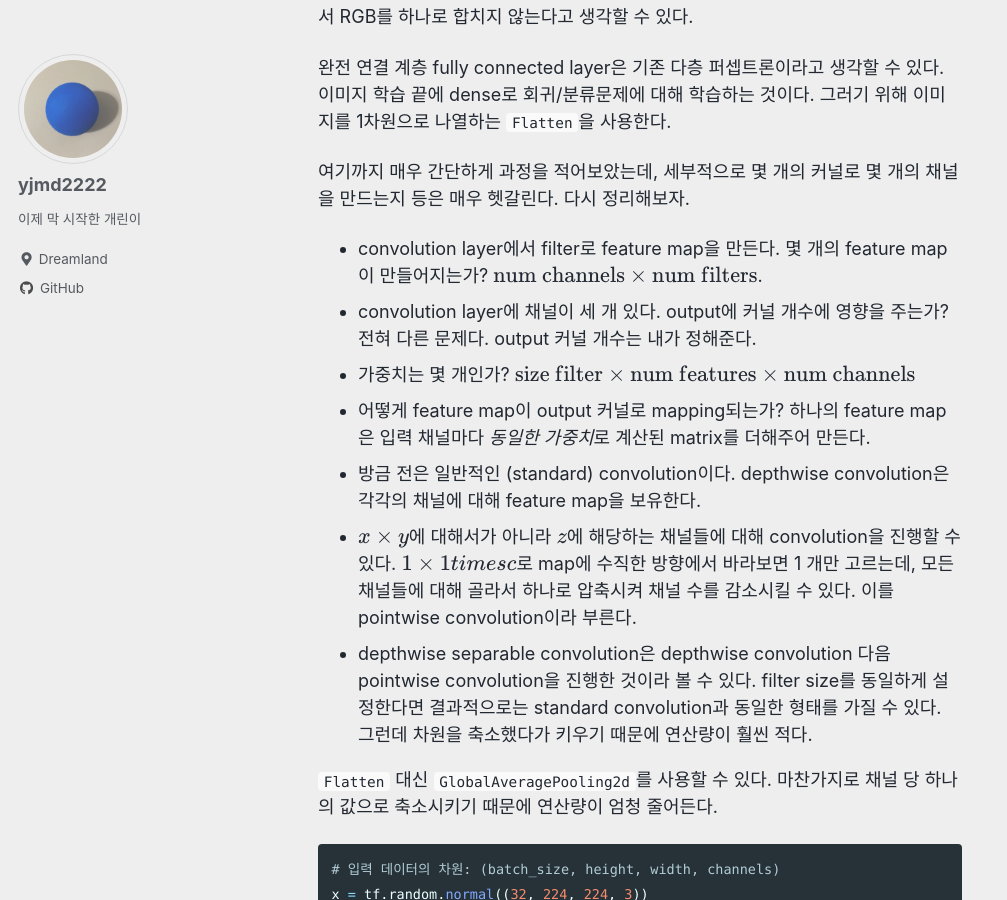
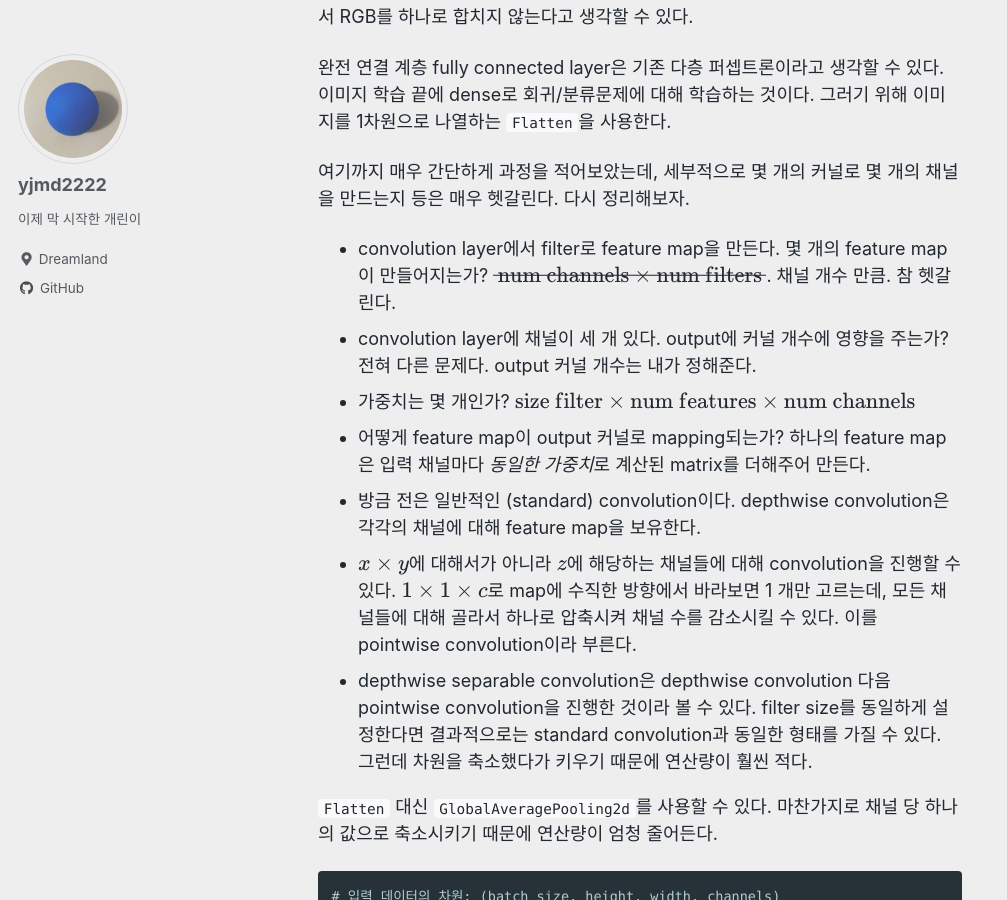
Before and after one commit to yjmd2222/yjmd2222.github.io, a Jekyll site: the page built from _posts/2023-05-02-deep-learning-n331-cnn.md, in a window 1280 px wide and 900 px high, scrolled down 1043 px. Shown: the whole window, without its empty margins (0-1007 px from the left). Built offline with Jekyll 4.4.1, drawn with Linux system fonts in a browser that asks for light colours; cached includes are drawn as plain includes; formulas are drawn with MathJax 3; comment, search, counter and statistics services are not loaded.

Commit message:
331 misinformation

```diff
--- a/_posts/2023-05-02-deep-learning-n331-cnn.md
+++ b/_posts/2023-05-02-deep-learning-n331-cnn.md
@@ -8,7 +8,7 @@ tags: [AIB, 딥러닝, deep_learning, convolutional_neural_network, transfer_lea
 date: 2023-05-02 20:00
 last_modified_at: 2023-05-02T20:00:00-09:00
 ---
-
+$ \require{enclose} $
 합성곱 신경망(Convolutional Neural Network)는 이미징 분석에서 2차원의 그림의 정보를 잘 담아낸다. 그림을 조각내서 1차원으로 이어붙이는 `Flatten`은 공간의 특성을 살리지 못하는데, CNN은 가능하다.
 
 CNN에서 층은 Convolution layer와 pooling layer가 있고, 결과를 낼 때 차원을 축소하는 방식으로 `GlogalAveragePooling2d`도 있다.
@@ -34,12 +34,12 @@ pooling은 가중치 연산이 없고, 축소시킬 때 채널을 축소시키
 
 여기까지 매우 간단하게 과정을 적어보았는데, 세부적으로 몇 개의 커널로 몇 개의 채널을 만드는지 등은 매우 헷갈린다. 다시 정리해보자.
 
-- convolution layer에서 filter로 feature map을 만든다. 몇 개의 feature map이 만들어지는가? $ \rm{num \  channels} \times \rm{num \  filters} $.
+- convolution layer에서 filter로 feature map을 만든다. 몇 개의 feature map이 만들어지는가? $ \enclose{horizontalstrike}{\rm{num \  channels} \times \rm{num \  filters}} $. 채널 개수 만큼. 참 헷갈린다.
 - convolution layer에 채널이 세 개 있다. output에 커널 개수에 영향을 주는가? 전혀 다른 문제다. output 커널 개수는 내가 정해준다.
 - 가중치는 몇 개인가? $ \rm{size \  filter \times num \  features \times num \ channels} $
 - 어떻게 feature map이 output 커널로 mapping되는가? 하나의 feature map은 입력 채널마다 *동일한 가중치*로 계산된 matrix를 더해주어 만든다.
 - 방금 전은 일반적인 (standard) convolution이다. depthwise convolution은 각각의 채널에 대해 feature map을 보유한다.
-- $ x \times y $에 대해서가 아니라 $ z $에 해당하는 채널들에 대해 convolution을 진행할 수 있다. $ 1 \times 1 times c $로 map에 수직한 방향에서 바라보면 1 개만 고르는데, 모든 채널들에 대해 골라서 하나로 압축시켜 채널 수를 감소시킬 수 있다. 이를 pointwise convolution이라 부른다.
+- $ x \times y $에 대해서가 아니라 $ z $에 해당하는 채널들에 대해 convolution을 진행할 수 있다. $ 1 \times 1 \times c $로 map에 수직한 방향에서 바라보면 1 개만 고르는데, 모든 채널들에 대해 골라서 하나로 압축시켜 채널 수를 감소시킬 수 있다. 이를 pointwise convolution이라 부른다.
 - depthwise separable convolution은 depthwise convolution 다음 pointwise convolution을 진행한 것이라 볼 수 있다. filter size를 동일하게 설정한다면 결과적으로는 standard convolution과 동일한 형태를 가질 수 있다. 그런데 차원을 축소했다가 키우기 때문에 연산량이 훨씬 적다.
 
 `Flatten` 대신 `GlobalAveragePooling2d`를 사용할 수 있다. 마찬가지로 채널 당 하나의 값으로 축소시키기 때문에 연산량이 엄청 줄어든다.
```
